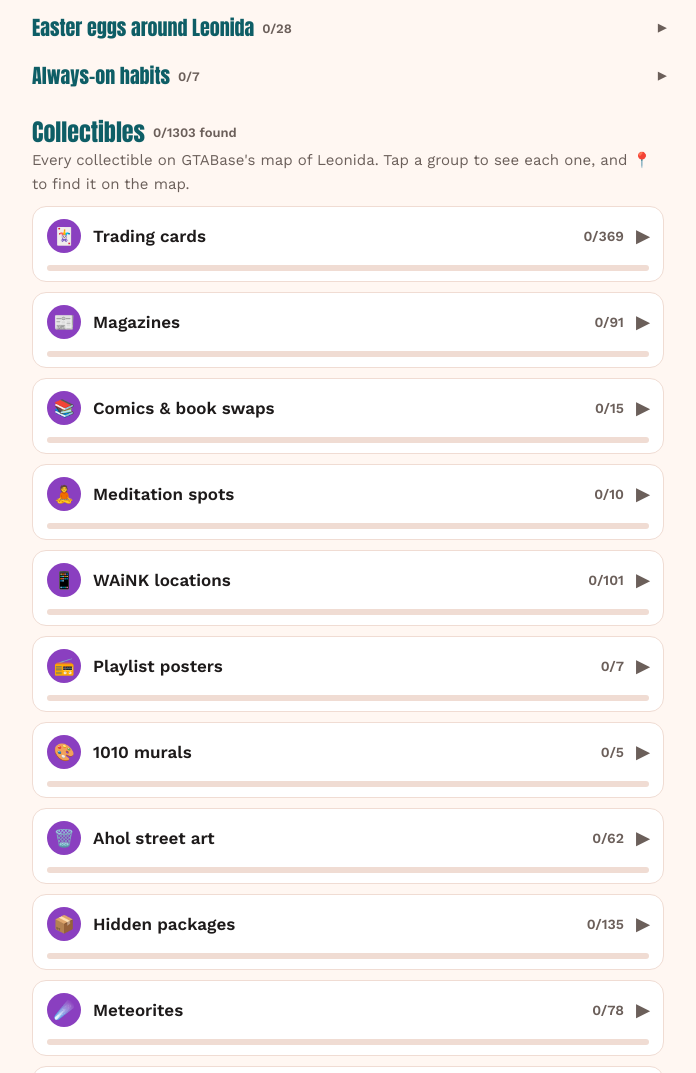
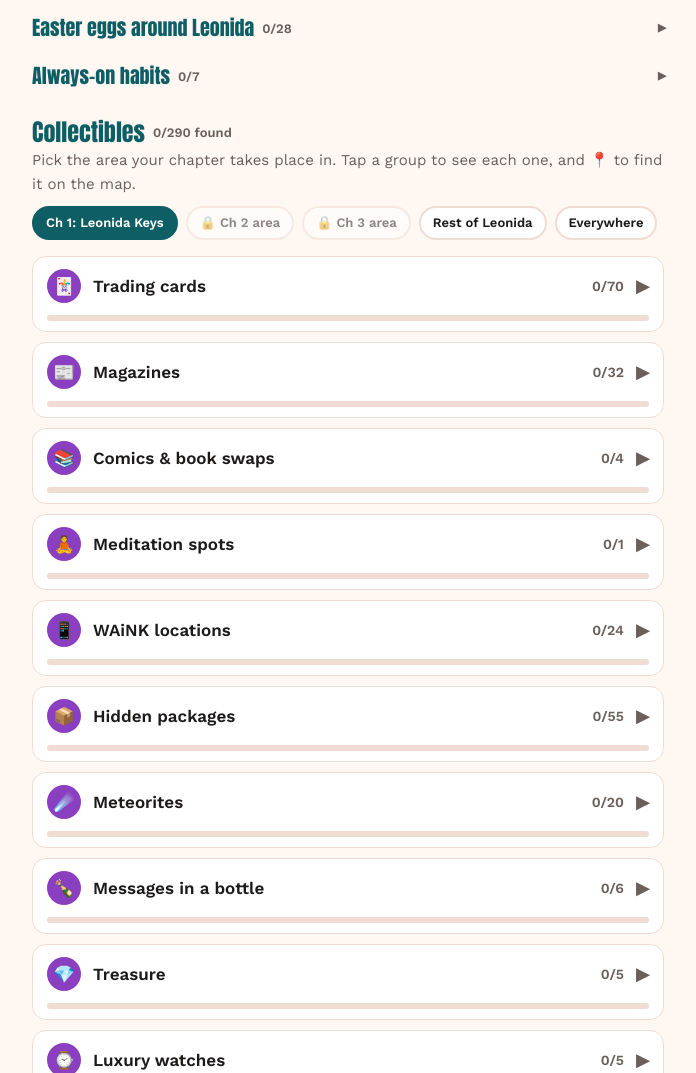
Before and after one commit to pritpalsaini-art/gta6-checklist, a plain HTML site: page full/index.html in a window 1280 px wide. Shown: the part 2907-3980 px from the top of the page, without its empty margins (292-988 px from the left). Drawn offline with nearby package versions, Linux system fonts and the light colour scheme.

Commit message:
Filter collectibles by chapter area, locked to reached chapters
Co-Authored-By: Claude Opus 5.5 <noreply@anthropic.com>
Claude-Session: https://claude.ai/code/session_01Vg1rSrsGMJ42H667LuTNkk

```diff
--- a/full/index.html
+++ b/full/index.html
@@ -43,7 +43,7 @@ main{max-width:760px;margin:0 auto;padding:8px max(5vw,16px) 40px}
 section{margin-top:26px}
 h2{font:400 24px/1.1 Anton,Impact,sans-serif;margin:0 0 4px;color:var(--sea);display:flex;gap:8px;align-items:center;flex-wrap:wrap}
 .cnt{font:600 13px "Work Sans",sans-serif;color:var(--mute)}
-#colv{margin-top:26px}#colv>h2{margin-bottom:4px}
+#colv{margin-top:26px}.creg{display:flex;gap:8px;overflow-x:auto;margin:0 0 12px;padding-bottom:4px;scrollbar-width:none}.creg .chip{flex:none}.creg .chip:disabled{opacity:.5}#colv>h2{margin-bottom:4px}
 .colg{margin:0 0 10px;background:var(--card);border:1px solid var(--line);border-radius:14px;overflow:hidden}
 .cgh{display:flex;align-items:center;gap:12px;width:100%;min-height:58px;padding:8px 14px;border:0;background:none;color:var(--ink);font:600 17px "Work Sans",sans-serif;text-align:left;cursor:pointer}
 .cgh .ic{width:34px;height:34px;flex:none;border-radius:50%;display:grid;place-items:center;font-size:17px;background:#8a3fc0}
@@ -531,23 +531,24 @@ const COLI=COLG.map(g=>LOOT.map((l,i)=>[l,i]).filter(([l])=>g[2](l[5])).map(([,i
 const near=(x,y)=>{let b=null,d=1e12;LAB.forEach(a=>{if(/Ocean|Gulf/.test(a[0]))return;const dd=(a[1]-x)**2+(a[2]-y)**2;if(dd<d){d=dd;b=a[0]}});return b};
 const colv=document.getElementById("colv");const COPEN=new Set();
 const colName=l=>l[5].startsWith("Card:")?l[5].slice(6)+" card":l[4];
-const drawCol=()=>{let tot=0,fnd=0;const gs=COLG.map((g,gi)=>{const ids=COLI[gi];const f=ids.filter(i=>LF[LOOT[i][1]]).length;tot+=ids.length;fnd+=f;
+const REG=[["k","Ch 1: Leonida Keys",1],["g","Ch 2: Port Gellhorn",2],["v","Ch 3–4: Vice City",3],["r","Rest of Leonida",0],["a","Everywhere",0]];const regOf=(x,y)=>y<-2600?"k":(x<-4300&&y<5500)?"g":(x>-3800&&y<3300)?"v":"r";let CR=null;const regOk=r=>{const d=REG.find(q=>q[0]===r);return!d[2]||d[2]<=U};const inReg=i=>CR==="a"||regOf(LOOT[i][2],LOOT[i][3])===CR;
+const drawCol=()=>{if(!CR||!regOk(CR))CR=U>=3?"v":U>=2?"g":"k";let tot=0,fnd=0;const gs=COLG.map((g,gi)=>{const ids=COLI[gi].filter(inReg);const f=ids.filter(i=>LF[LOOT[i][1]]).length;tot+=ids.length;fnd+=f;
 const rows=ids.map(i=>{const l=LOOT[i],d=!!LF[l[1]];return`<li class="${d?"done":""}" data-ci="${i}"><input type="checkbox" class="ck cck" ${d?"checked":""} aria-label="Found: ${esc(colName(l))}"><span>${esc(colName(l))}<small>near ${esc(near(l[2],l[3])||"Leonida")}</small></span><button class="btn cmap" aria-label="Show on map">📍 Map</button></li>`}).join("");
 return`<section class="colg${COPEN.has(gi)?" open":""}" data-gi="${gi}"><button class="cgh" aria-expanded="${COPEN.has(gi)}"><span class="ic">${g[1]}</span>${esc(g[0])}<span class="cnt">${f}/${ids.length}</span><span class="ar">▶</span></button><div class="cbar"><i style="width:${ids.length?f/ids.length*100:0}%"></i></div>${COPEN.has(gi)?`<p class="sub">${esc(g[3])} Tick it here or on the map.</p><ul>${rows}</ul>`:""}</section>`}).join("");
-colv.innerHTML=`<h2>Collectibles<span class="cnt">${fnd}/${tot} found</span></h2><p class="sub">Every collectible on GTABase's map of Leonida. Tap a group to see each one, and 📍 to find it on the map.</p>${gs}`;filterCol()};
+colv.innerHTML=`<h2>Collectibles<span class="cnt">${fnd}/${tot} found</span></h2><p class="sub">Pick the area your chapter takes place in. Tap a group to see each one, and 📍 to find it on the map.</p><div class="creg">${REG.map(([k,n,c])=>regOk(k)?`<button class="chip" data-reg="${k}" aria-pressed="${CR===k}">${n}</button>`:`<button class="chip" disabled aria-pressed="false">🔒 Ch ${c} area</button>`).join("")}</div>${gs}`;filterCol()};
 const filterCol=()=>{const showSec=F==="all"||F==="col"||F==="left";colv.classList.toggle("hide",!showSec);if(!showSec)return;
-colv.querySelectorAll(".colg").forEach(g=>{const gi=+g.dataset.gi;const ids=COLI[gi];const m=ids.filter(i=>{const l=LOOT[i];if(F==="left"&&LF[l[1]])return false;return qm((colName(l)+" "+COLG[gi][0]+" "+(near(l[2],l[3])||"")).toLowerCase())});g.classList.toggle("hide",!m.length);
+colv.querySelectorAll(".colg").forEach(g=>{const gi=+g.dataset.gi;const ids=COLI[gi].filter(inReg);const m=ids.filter(i=>{const l=LOOT[i];if(F==="left"&&LF[l[1]])return false;return qm((colName(l)+" "+COLG[gi][0]+" "+(near(l[2],l[3])||"")).toLowerCase())});g.classList.toggle("hide",!m.length);
 if(Q&&m.length&&!COPEN.has(gi)){COPEN.add(gi);drawCol();return}g.querySelectorAll("li").forEach(li=>li.classList.toggle("hide",!m.includes(+li.dataset.ci)))});
 if(F==="col"){list.querySelectorAll("section").forEach(s=>s.classList.add("hide"))}
 document.getElementById("noRes").hidden=!!list.querySelector("li.it:not(.hide)")||!!colv.querySelector(".colg:not(.hide)")};
-colv.addEventListener("click",e=>{const h=e.target.closest(".cgh");if(h){const gi=+h.closest(".colg").dataset.gi;COPEN.has(gi)?COPEN.delete(gi):COPEN.add(gi);drawCol();return}
+colv.addEventListener("click",e=>{const rb=e.target.closest("[data-reg]");if(rb){CR=rb.dataset.reg;drawCol();return}const h=e.target.closest(".cgh");if(h){const gi=+h.closest(".colg").dataset.gi;COPEN.has(gi)?COPEN.delete(gi):COPEN.add(gi);drawCol();return}
 const li=e.target.closest("li[data-ci]");if(!li)return;const i=+li.dataset.ci,l=LOOT[i];
 if(e.target.closest(".cmap")){LON[l[0]]=true;saveLoot();drawLootUI();setView(true);const[W,H]=size();VB.w=1400;VB.x=l[2]-VB.w/2;VB.y=-l[3]-VB.w*H/W/2;["S","K","L","H"].forEach(q=>document.getElementById("mt"+q).setAttribute("aria-pressed",false));pickPin("loot:"+i,false,null);return}
 if(e.target.classList.contains("cck")){if(e.target.checked)LF[l[1]]=1;else delete LF[l[1]];saveLoot();drawLootUI();drawCol();if(e.target.checked)toast("Found it!")}});
 window.__filterCol=filterCol;window.__drawCol=drawCol;drawCol();
 
 let unlArm=null;list.addEventListener("click",e=>{const b=e.target.closest(".unl");if(!b)return;const c=+b.dataset.ch;if(unlArm!==c){unlArm=c;b.textContent="Tap again to show it";setTimeout(()=>{if(unlArm===c){unlArm=null;b.textContent=c===6?"I've finished the story":"I've reached "+chName(c)}},4000);return}
-unlArm=null;U=Math.max(U,c);DB.set(K+"unl",String(U));list.querySelectorAll("section[data-ch]").forEach(x=>x.classList.toggle("locked",+x.dataset.ch>U));upd();applyF();toast(chName(c)+" unlocked.")});
+unlArm=null;U=Math.max(U,c);DB.set(K+"unl",String(U));list.querySelectorAll("section[data-ch]").forEach(x=>x.classList.toggle("locked",+x.dataset.ch>U));upd();applyF();if(window.__drawCol)window.__drawCol();toast(chName(c)+" unlocked.")});
 upd();applyF();
 }
 </script>
```
